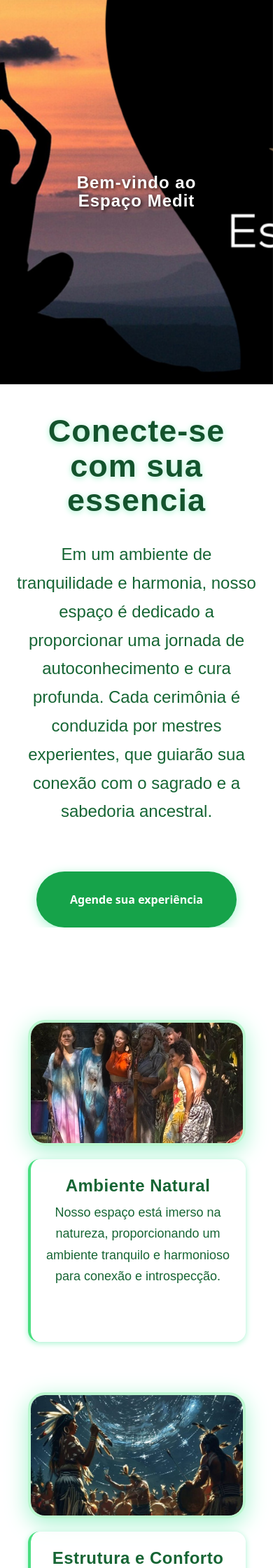
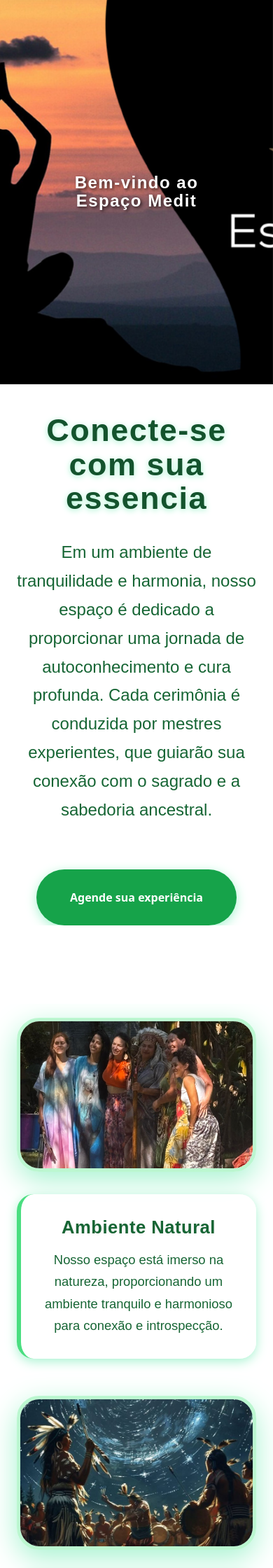
Before and after one commit to NicoDemosaS/Projeto-Medit, a Flask app: page / in a window 390 px wide. Shown: the part 86-2326 px from the top of the page at 70% size. Run offline with Flask 3, Linux system fonts and the light colour scheme; some libraries are stand-ins or nearby versions.

Commit message:
aumentado tamanho cards com hover

```diff
--- a/static/css/index.css
+++ b/static/css/index.css
@@ -438,7 +438,7 @@
     flex-direction: row;
     justify-content: center;
     align-items: flex-start;
-    gap: 2rem;
+    gap: 3rem; /* aumentado */
     width: 100%;
 }
 .desenvolvimento-coluna {
@@ -448,26 +448,26 @@
     justify-content: space-between;
     flex: 1 1 0;
     min-width: 0;
-    max-width: 400px;
+    max-width: 520px; /* aumentado */
 }
 .img-desenvolvimento {
-    border-radius: 1.5rem;
-    box-shadow: 0 8px 32px #a7f3d0;
-    border: 4px solid #bbf7d0;
+    border-radius: 2rem; /* aumentado */
+    box-shadow: 0 12px 40px #a7f3d0; /* aumentado */
+    border: 5px solid #bbf7d0; /* aumentado */
     transition: transform 0.3s;
     width: 100%;
-    max-width: 400px;
-    height: 260px;
+    max-width: 800px; /* aumentado */
+    height: 340px; /* aumentado */
     object-fit: cover;
     cursor: default;
-    margin-bottom: 1.2rem;
+    margin-bottom: 2rem; /* aumentado */
 }
 .card-desenvolvimento {
-    background: rgba(255, 255, 255, 0.8);
-    border-radius: 1rem;
-    box-shadow: 0 2px 8px #a7f3d0;
-    border-left: 4px solid #4ade80;
-    padding: 1.5rem 1rem;
+    background: rgba(255, 255, 255, 0.9);
+    border-radius: 1.5rem; /* aumentado */
+    box-shadow: 0 4px 16px #a7f3d0; /* aumentado */
+    border-left: 6px solid #4ade80; /* aumentado */
+    padding: 3rem 2.5rem; /* aumentado */
     width: 100%;
     transition: all 0.3s;
     cursor: pointer;
@@ -478,15 +478,15 @@
 }
 .card-desenvolvimento:hover {
     background: #f5f5f5;
-    border-left: 4px solid #166534;
-    box-shadow: 0 8px 32px #a7f3d0;
-    transform: scale(1.05);
+    border-left: 6px solid #166534;
+    box-shadow: 0 12px 40px #a7f3d0;
+    transform: scale(1.07); /* aumentado */
 }
 .card-desenvolvimento h2 {
     color: #166534;
-    font-size: 1.5rem;
-    font-weight: 600;
-    margin-bottom: 0.5rem;
+    font-size: 2.2rem; /* aumentado */
+    font-weight: 700; /* aumentado */
+    margin-bottom: 1rem; /* aumentado */
     transition: color 0.3s;
 }
 .card-desenvolvimento:hover h2,
@@ -495,28 +495,35 @@
 }
 .card-desenvolvimento p {
     color: #166534;
-    font-size: 1.125rem;
+    font-size: 1.5rem; /* aumentado */
     margin-bottom: 0;
     transition: color 0.3s;
 }
 @media (max-width: 900px) {
     .desenvolvimento-colunas {
         flex-direction: column;
-        gap: 2rem;
+        gap: 2.5rem; /* aumentado */
         align-items: center;
     }
     .desenvolvimento-coluna {
-        max-width: 90vw;
+        max-width: 98vw;
         width: 100%;
     }
     .img-desenvolvimento {
-        max-width: 90vw;
-        height: 180px;
+        max-width: 98vw;
+        height: 220px; /* aumentado */
     }
     .card-desenvolvimento {
         width: 100%;
         align-items: center;
         text-align: center;
+        padding: 2rem 1.2rem; /* aumentado */
+    }
+    .card-desenvolvimento h2 {
+        font-size: 1.6rem;
+    }
+    .card-desenvolvimento p {
+        font-size: 1.15rem;
     }
 }
 
--- a/static/css/styles.css
+++ b/static/css/styles.css
@@ -631,20 +621,22 @@ h1, h2, h3 {
 }
 h1, .titulo-principal {
     font-family: 'Montserrat', Arial, sans-serif;
-    font-size: 2.8rem;
+    font-size: 3.2rem;
     color: var(--cor-destaque);
-    font-weight: 800;
-    letter-spacing: 1px;
-    margin-bottom: 1.2rem;
-    line-height: 1.1;
+    font-weight: 900;
+    letter-spacing: 1.5px;
+    margin-bottom: 1.5rem;
+    line-height: 1.08;
+    text-shadow: 0 2px 8px #0002;
 }
 h2, .subtitulo {
     font-family: 'Montserrat', Arial, sans-serif;
-    font-size: 2rem;
+    font-size: 2.2rem;
     color: var(--cor-subtitulo);
-    font-weight: 700;
-    margin-bottom: 0.8rem;
-    line-height: 1.2;
+    font-weight: 800;
+    margin-bottom: 1.1rem;
+    line-height: 1.18;
+    text-shadow: 0 1px 4px #0001;
 }
 h3 {
     font-family: 'Montserrat', Arial, sans-serif;
```
Also changed, not shown: other parts of static/css/styles.css (+103 -113 lines).
